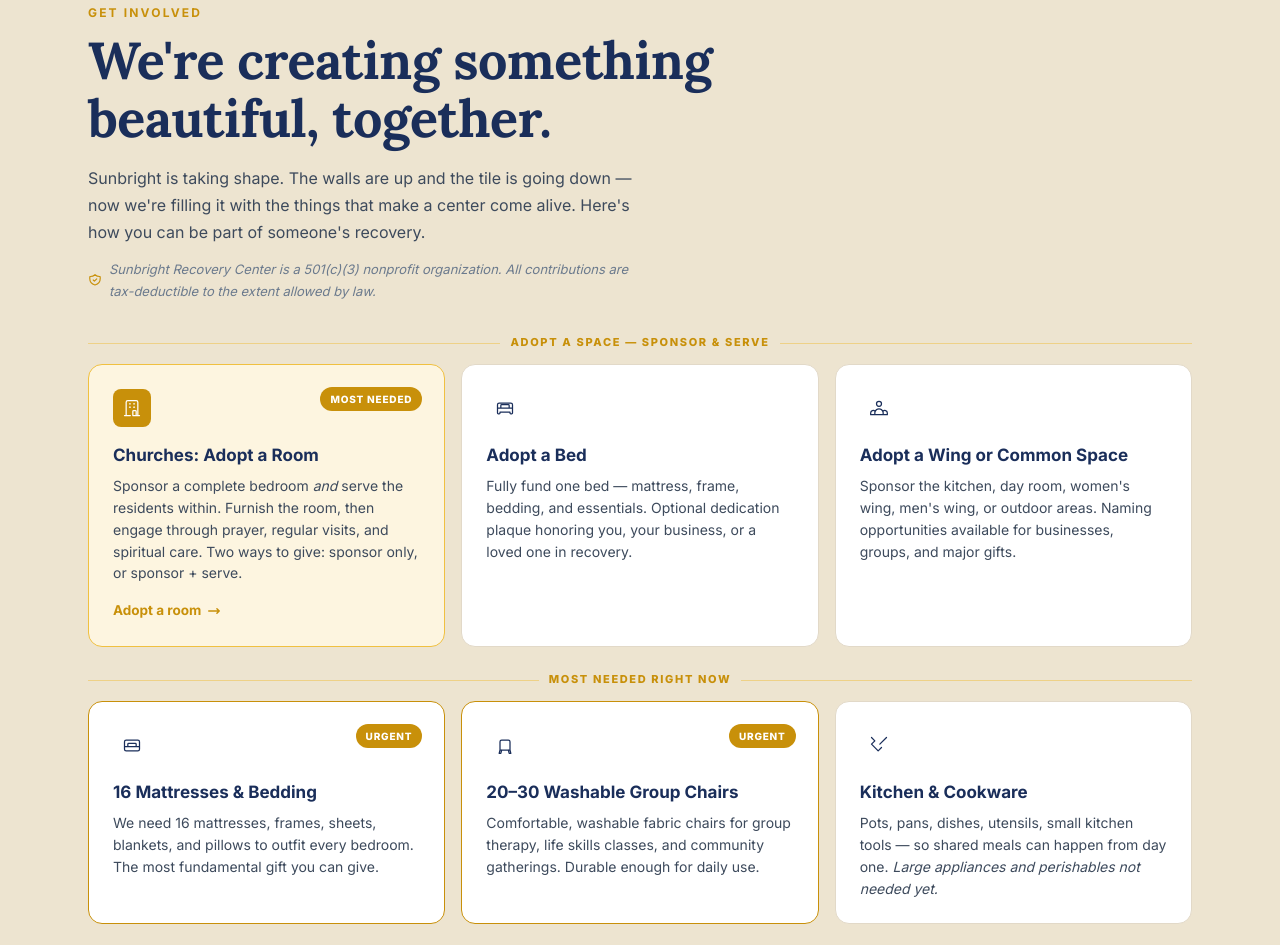
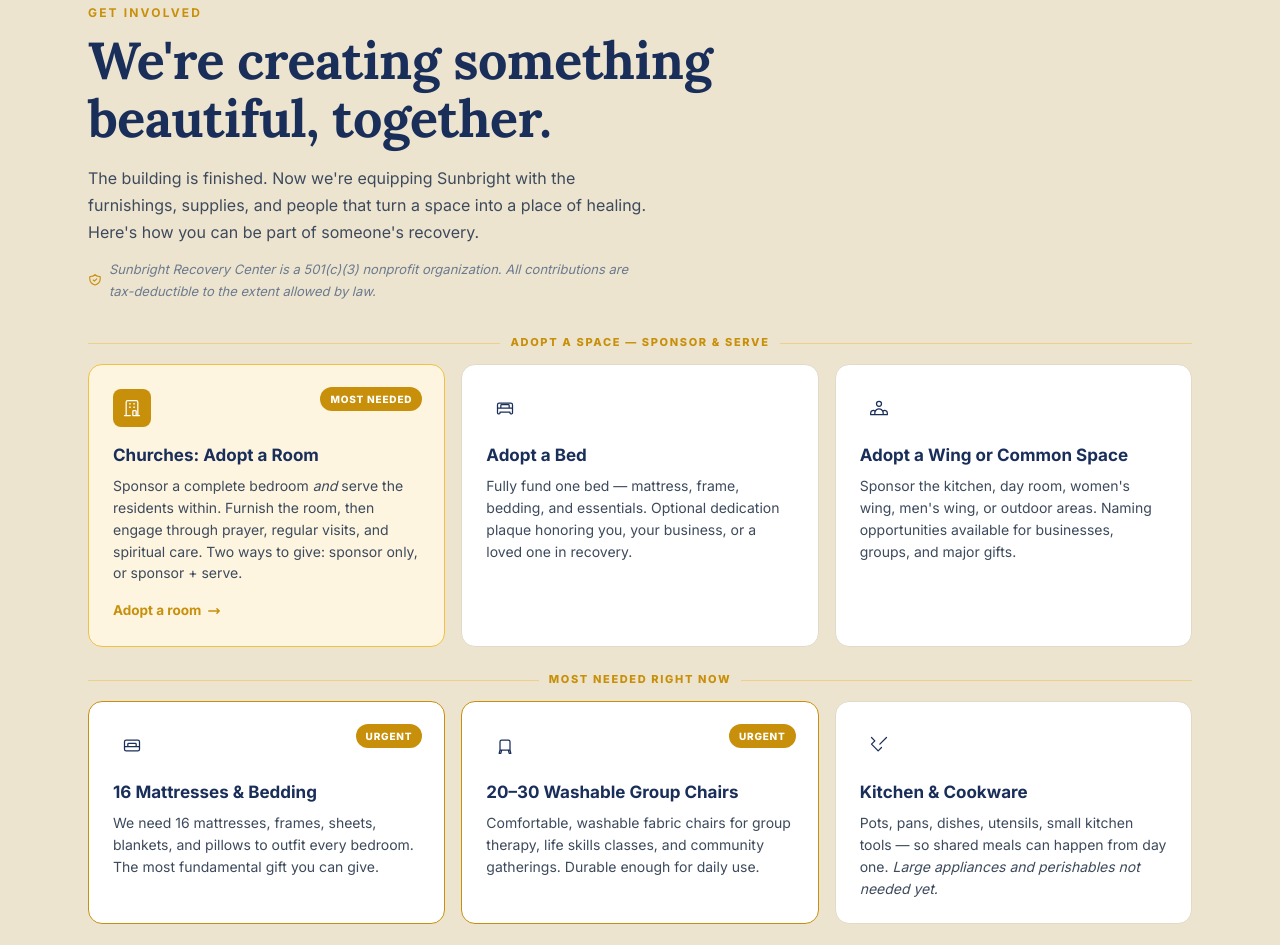
Before and after one commit to KandyPhoenix/Sunbright-Recovery, an Astro site: page /design-preview in a window 1280 px wide. Shown: the part 4654-5599 px from the top of the page. Built offline with nearby package versions, Linux system fonts and the light colour scheme; Astro itself is replaced by a stand-in of ours.

Commit message:
Donations intro: building is complete — now equipping. Update copy to reflect actual phase

```diff
--- a/src/pages/design-preview.astro
+++ b/src/pages/design-preview.astro
@@ -653,7 +653,7 @@
     <div class="don-intro">
       <span class="eyebrow">Get Involved</span>
       <h2>We're creating something beautiful, together.</h2>
-      <p>Sunbright is taking shape. The walls are up and the tile is going down — now we're filling it with the things that make a center come alive. Here's how you can be part of someone's recovery.</p>
+      <p>The building is finished. Now we're equipping Sunbright with the furnishings, supplies, and people that turn a space into a place of healing. Here's how you can be part of someone's recovery.</p>
       <p class="tax-deduct"><svg width="14" height="14" fill="none" viewBox="0 0 24 24" stroke="currentColor" stroke-width="2"><path stroke-linecap="round" stroke-linejoin="round" d="M9 12l2 2 4-4m5.618-4.016A11.955 11.955 0 0112 2.944a11.955 11.955 0 01-8.618 3.04A12.02 12.02 0 003 9c0 5.591 3.824 10.29 9 11.622 5.176-1.332 9-6.03 9-11.622 0-1.042-.133-2.052-.382-3.016z"/></svg>Sunbright Recovery Center is a 501(c)(3) nonprofit organization. All contributions are tax-deductible to the extent allowed by law.</p>
     </div>
 
```
